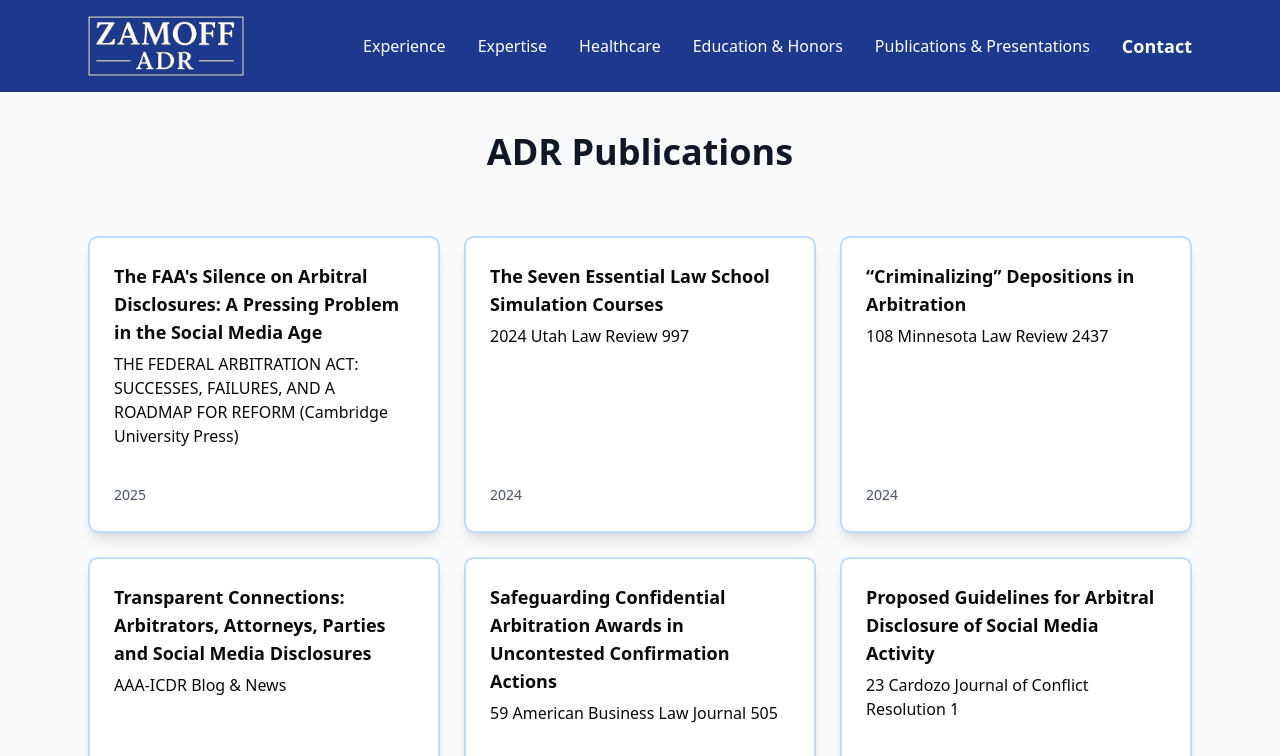
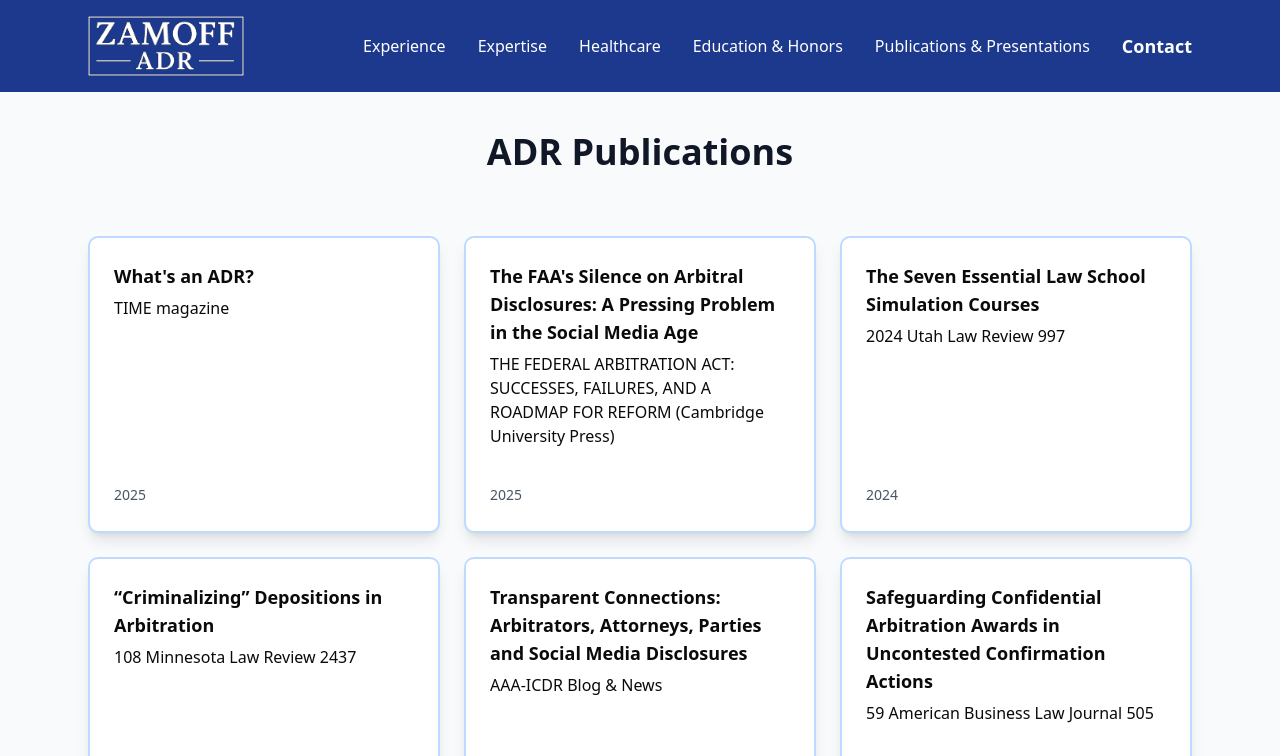
Before and after one commit to noahcalvo/zamoff-adr, a Next.js app: page /publications in a window 1280 px wide. Shown: the top 756 px of the page. Built offline with nearby package versions, Linux system fonts and the light colour scheme.

Commit message:
Add new publication entry for 'What's an ADR?'

```diff
--- a/app/publications/page.tsx
+++ b/app/publications/page.tsx
@@ -4,6 +4,11 @@ import { Award
 import { Contact } from "@/components/ui/contact"
 
 const publications = [
+  {
+    title: "What's an ADR?",
+    publication: "TIME magazine",
+    year: 2025,
+  },
   {
     title: "The FAA's Silence on Arbitral Disclosures: A Pressing Problem in the Social Media Age",
     publication: "THE FEDERAL ARBITRATION ACT: SUCCESSES, FAILURES, AND A ROADMAP FOR REFORM (Cambridge University Press)",
```
